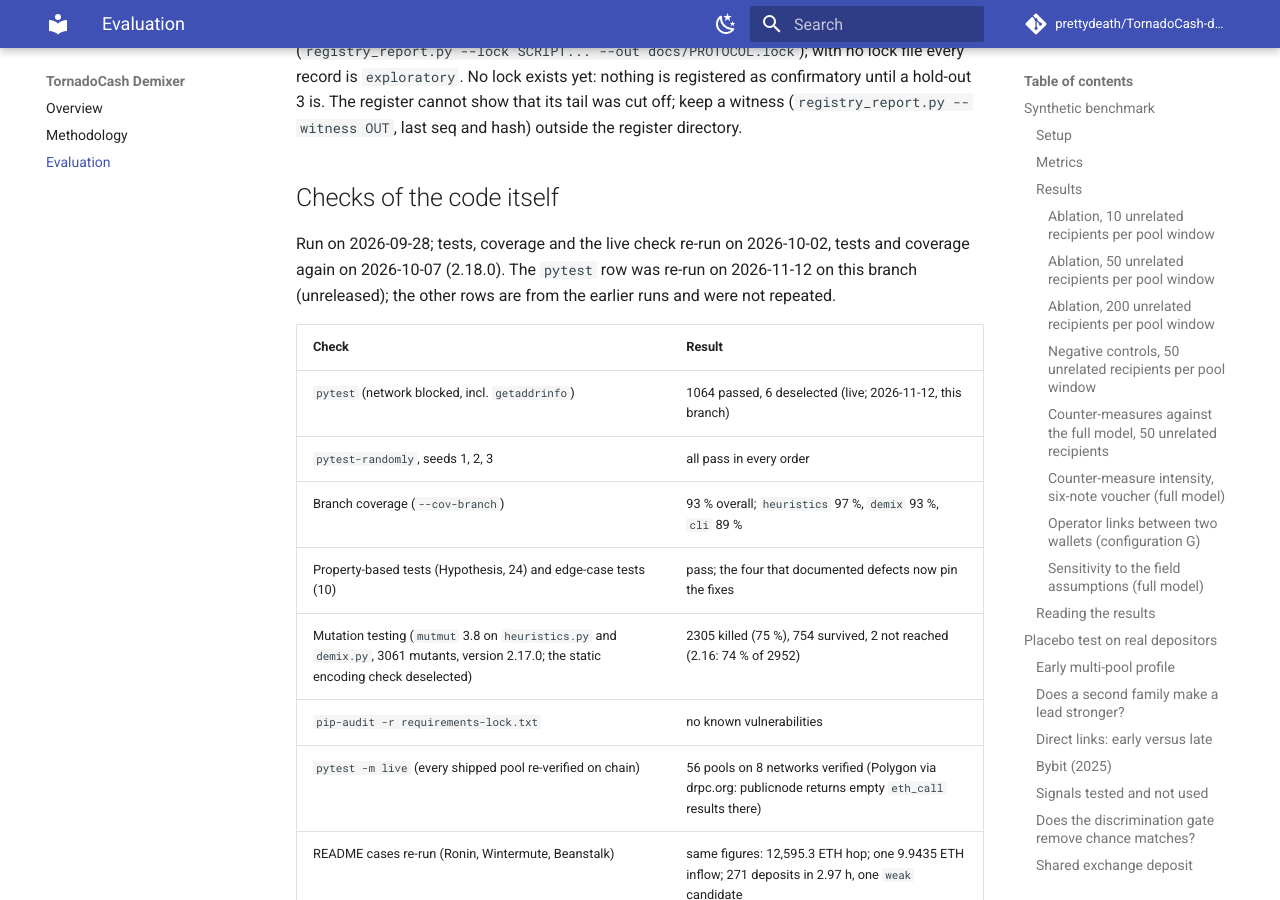
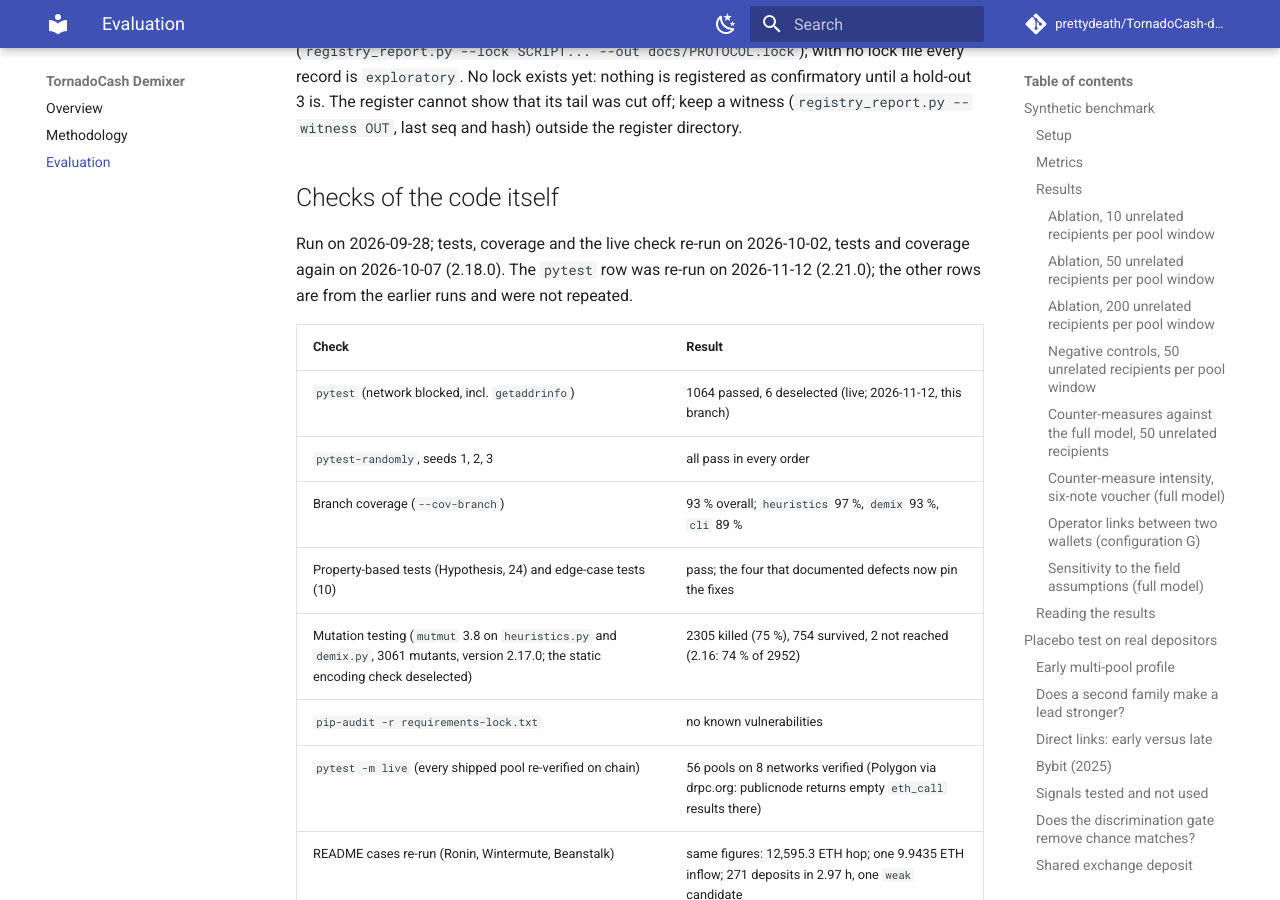
Before and after one commit to prettydeath/TornadoCash-demixer, an MkDocs documentation site: the page built from docs/EVALUATION.md, in a window 1280 px wide and 900 px high, scrolled down 29175 px. Built offline with MkDocs 1.6.1 and Material for MkDocs 9.7.7, drawn with Linux system fonts in a browser that asks for light colours; comment, search, counter and statistics services are not loaded; some of the changed text lies outside the part shown.

Commit message:
Release 2.21.0

```diff
--- a/docs/EVALUATION.md
+++ b/docs/EVALUATION.md
@@ -516,7 +516,7 @@
 
 ### Current rule (2.17) in one table
 
-Since 2.19 the "linked sender (lead)" row below is context only (see [Rule 2.19](#rule-219)). Since 2.21 so is the "shared deposit" row (see [Rule 2.21](#rule-221-unreleased-shared-deposit-address-is-context)).
+Since 2.19 the "linked sender (lead)" row below is context only (see [Rule 2.19](#rule-219)). Since 2.21 so is the "shared deposit" row (see [Rule 2.21](#rule-221-shared-deposit-address-is-context)).
 
 `tools/review4_*.py` re-score the cached runs offline under the 2.17 rule. R is
 decoy leads per withdrawal searched over target leads per withdrawal searched;
@@ -604,7 +604,7 @@
 historical and were not rewritten: they describe the rule in force when each was
 measured.
 
-### Rule 2.21 (unreleased): shared deposit address is context
+### Rule 2.21: shared deposit address is context
 
 The second hold-out ([HOLDOUT2_RESULTS.md](HOLDOUT2_RESULTS.md)) tested rule 2.19 on 599
 Ethereum and 400 Polygon depositors. The labelled shared deposit address was not above chance
@@ -647,7 +647,7 @@
 The fixes change which addresses are listed as deposit addresses; they were not re-run on the
 cached hold-out data, so no number above reflects them.
 
-### Deposit-address kinds (unreleased)
+### Deposit-address kinds (2.21)
 
 An external read-only review and a follow-up check ran the classifier on 10 addresses.
 With an exchange label set, the Binance, Crypto.com, Bybit and Coinbase deposit addresses
@@ -1030,7 +1030,7 @@
 
 ## Checks of the code itself
 
-Run on 2026-09-28; tests, coverage and the live check re-run on 2026-10-02, tests and coverage again on 2026-10-07 (2.18.0). The `pytest` row was re-run on 2026-11-12 on this branch (unreleased); the other rows are from the earlier runs and were not repeated.
+Run on 2026-09-28; tests, coverage and the live check re-run on 2026-10-02, tests and coverage again on 2026-10-07 (2.18.0). The `pytest` row was re-run on 2026-11-12 (2.21.0); the other rows are from the earlier runs and were not repeated.
 
 | Check | Result |
 |---|---|
--- a/pyproject.toml
+++ b/pyproject.toml
@@ -4,7 +4,7 @@
 
 [project]
 name = "tornado-demix"
-version = "2.20.0"
+version = "2.21.0"
 description = "Tornado Cash forensics: evidence-banded exit leads, exit groups, operator clusters and multi-hop fund tracing after withdrawal on 8 EVM chains, with a placebo check on real data."
 readme = "README.md"
 requires-python = ">=3.9"
--- a/tornado_demix/__init__.py
+++ b/tornado_demix/__init__.py
@@ -12,7 +12,7 @@
 from .networks import get_network, load_networks
 from .pools import Pool
 
-__version__ = "2.20.0"
+__version__ = "2.21.0"
 __all__ = [
     "EtherscanClient",
     "run_demix",
```
Also changed, not shown: docs/METHODOLOGY.md (+1 -1 lines), 1 other file.
